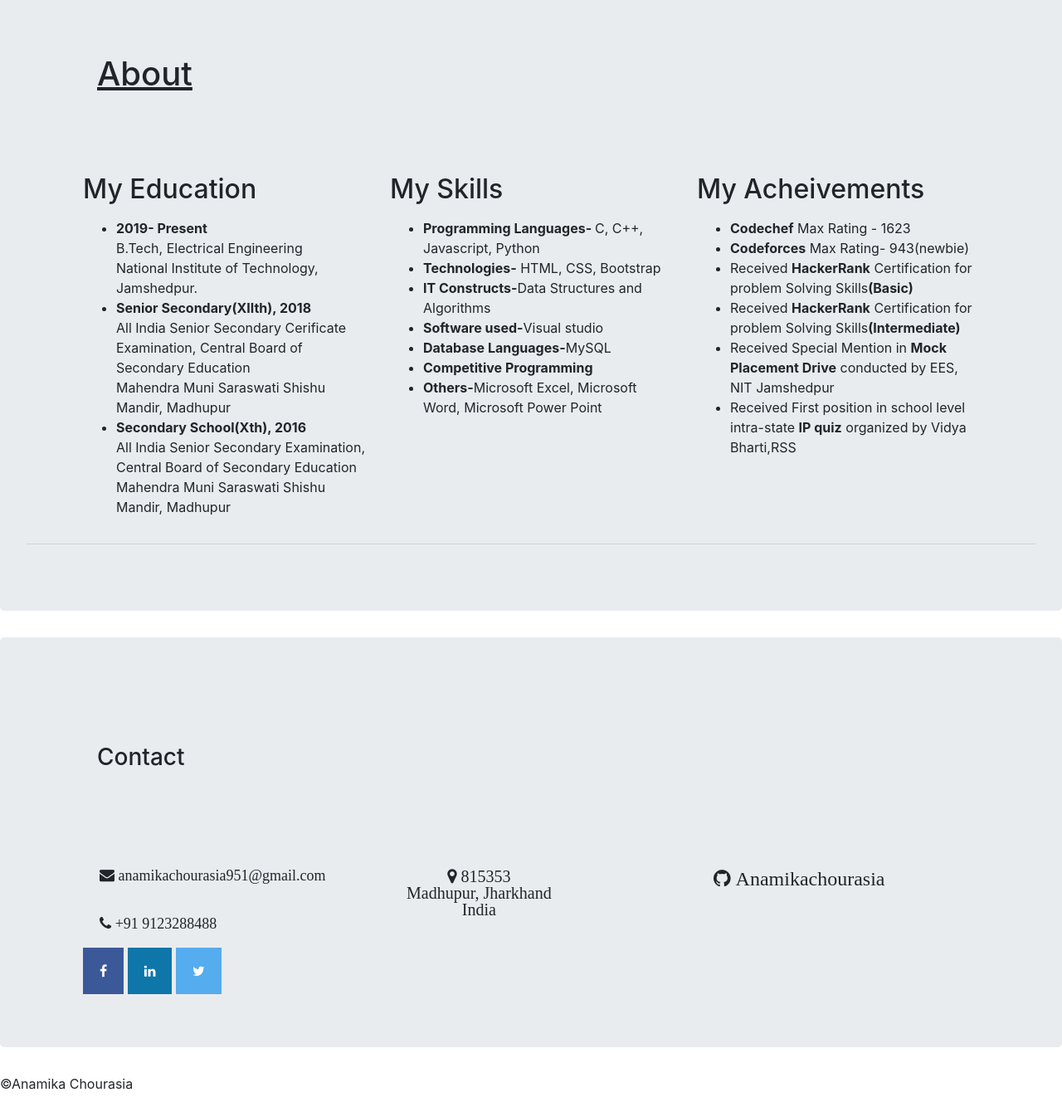
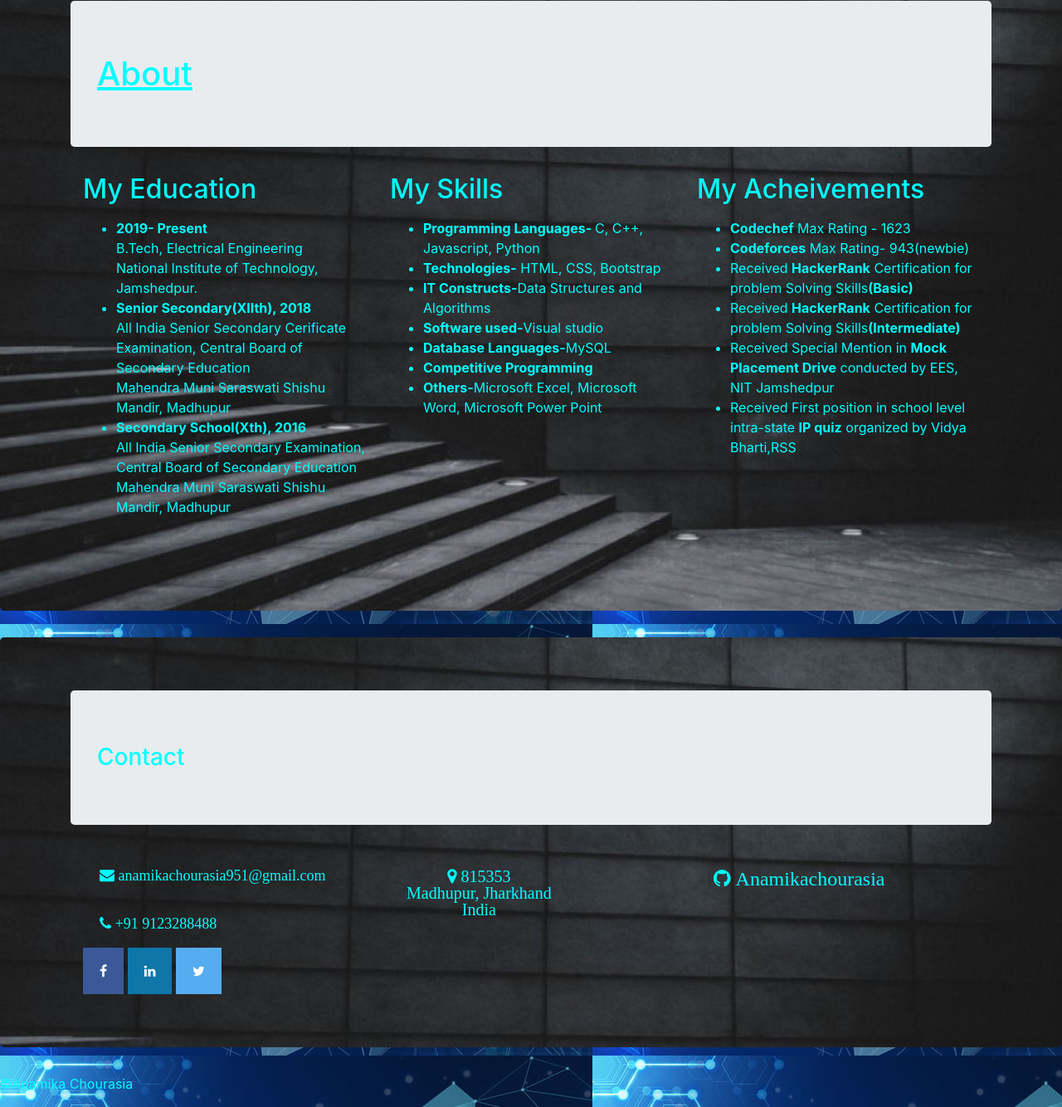
Before and after one commit to Anamikachourasia/Personal-Portfolio, a plain HTML site: page index.htm in a window 1280 px wide. Shown: the part 808-2142 px from the top of the page at 83% size. Drawn offline with nearby package versions, Linux system fonts and the light colour scheme.

Commit message:
Update index.htm

```diff
--- a/index.htm
+++ b/index.htm
@@ -22,6 +22,9 @@
 
 
     <style>
+       body {
+  background-image: url("For portfolio.jpg");
+  }
       .bd-placeholder-img {
         font-size: 1.125rem;
         text-anchor: middle;
@@ -114,7 +117,7 @@
     <link href="jumbotron.css" rel="stylesheet">
   </head>
   <body>
-    <nav class="navbar navbar-expand-md navbar-dark fixed-top bg-dark">
+    <nav class="navbar navbar-expand-md navbar-dark fixed-top" style="background-color:#0e76a8;">
   <a class="navbar-brand" href="#">ANAMIKA</a>
   <button class="navbar-toggler" type="button" data-toggle="collapse" data-target="#navbarsExampleDefault" aria-controls="navbarsExampleDefault" aria-expanded="false" aria-label="Toggle navigation">
     <span class="navbar-toggler-icon"></span>
@@ -162,7 +165,7 @@
 <main role="main">
 
   <!-- Main jumbotron for a primary marketing message or call to action -->
-  <div class="jumbotron">
+  <div class="jumbotron"style="background-image: url('forabout.jpg');width:100%; height:100%; background-repeat: no-repeat; color: #00FFFF;" >
     <div class="container">
       <h1 class="display-3">It's me Anamika Chourasia</h1>
 
@@ -178,7 +181,7 @@
     </div>
 
   </div>
-  <div class="jumbotron">
+  <div class="jumbotron"style="background-image: url('213.jpg');width:100%; height:100%; background-repeat: no-repeat; color: #00FFFF;">
     <div class="container">
   <h1 class="jumbotron" id="About"><u>About</u></h3>
 
@@ -238,7 +241,7 @@
 
 </main>
 <footer>
-  <div class="jumbotron">
+  <div class="jumbotron"style="background-image: url('213.jpg');width:100%; height:100%; background-repeat: no-repeat; color: #00FFFF;">
     <div class="container">
     <h3 class="jumbotron" id="Contact">Contact</h3>
     <div class="container">
@@ -274,7 +277,7 @@
   </div>
 </div>
 </div>
-  <p>&copy;Anamika Chourasia</p>
+    <p style="color:aqua;">&copy;Anamika Chourasia</p>
 </footer>
 
 
```
